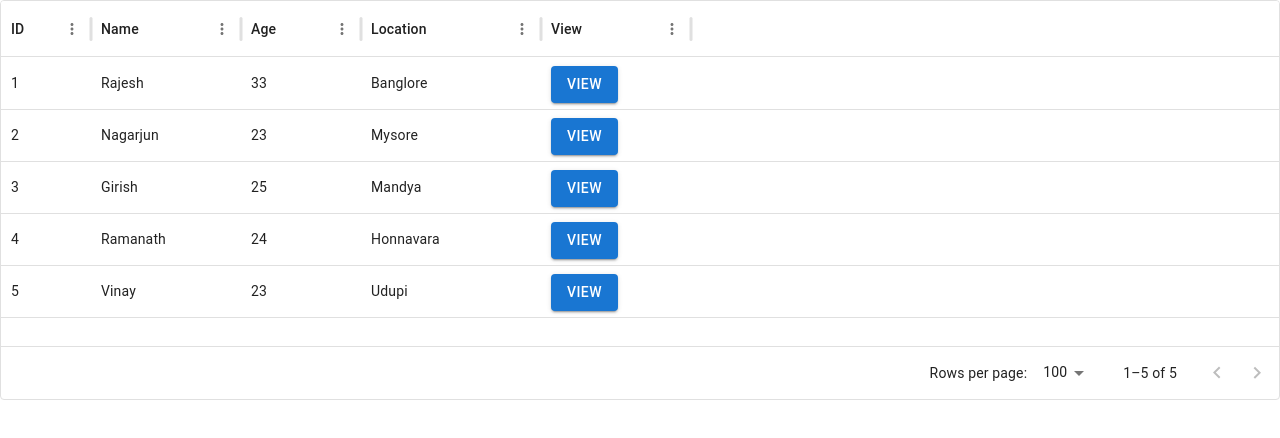
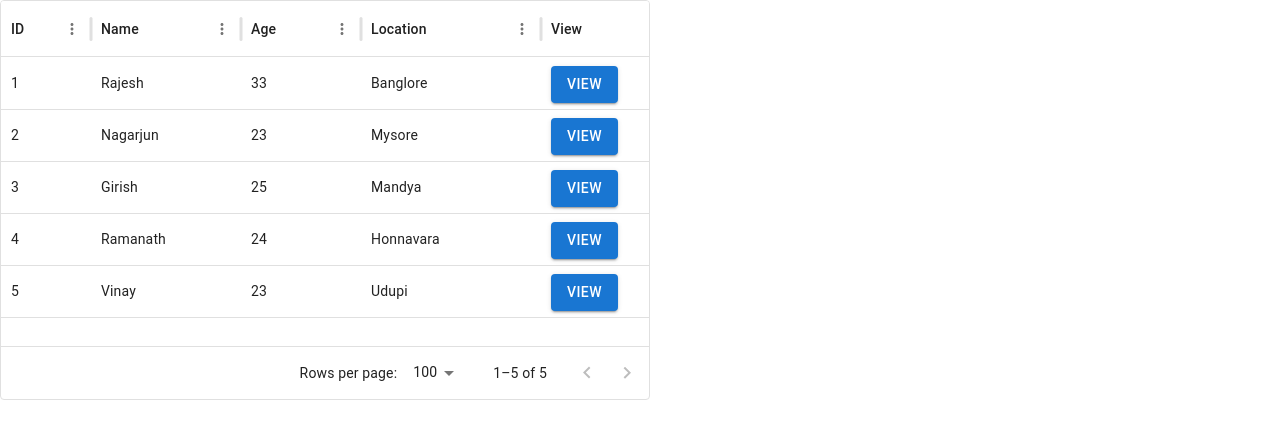
Before and after one commit to NagarjunPrabhu1907/nagarjun-react-app, a React (Create React App) app: page / in a window 1280 px wide. Shown: the top 438 px of the page. Built offline with nearby package versions, Linux system fonts and the light colour scheme.

Commit message:
Update App.js

```diff
--- a/src/App.js
+++ b/src/App.js
@@ -1,8 +1,9 @@
 import React, { useState } from 'react';
-import { Button, Dialog, DialogActions, DialogContent, DialogTitle } from '@mui/material';
+import { Button} from '@mui/material';
 import './App.css';
-import { DataGrid } from '@mui/x-data-grid';
 import data from './Data.json';
+import DatagridComponent from './DatagridComponent';
+import PopupComponent from './PopupComponent';
 
 function App() {
 
@@ -44,24 +45,17 @@ function App() {
   return (
     <div style={{ height: 400, width: '100%' }}>
 
-      <DataGrid rows={data} columns={columns} />
-      <Dialog open={open} onClose={handleClose}>
-  <DialogTitle>Details</DialogTitle>
-  <DialogContent>
-    {selectedRow && (
-      <div>
-        <p> <strong>Name:</strong> {selectedRow.name}</p>
-        <p><strong>Age:</strong> {selectedRow.age}</p>
-        <p><strong>Location:</strong> {selectedRow.location}</p>
-      </div>
-    )}
-  </DialogContent>
-  <DialogActions>
-    <Button onClick={handleClose} color="primary">
-      Close
-    </Button>
-  </DialogActions>
-</Dialog>
+      <DatagridComponent
+      rows={data}
+      columns={columns}
+      onViewClick={handleViewClick}
+      />
+
+  <PopupComponent
+        open={open}
+        onClose={handleClose}
+        selectedRow={selectedRow}
+      />
 
     </div>
   );
```
